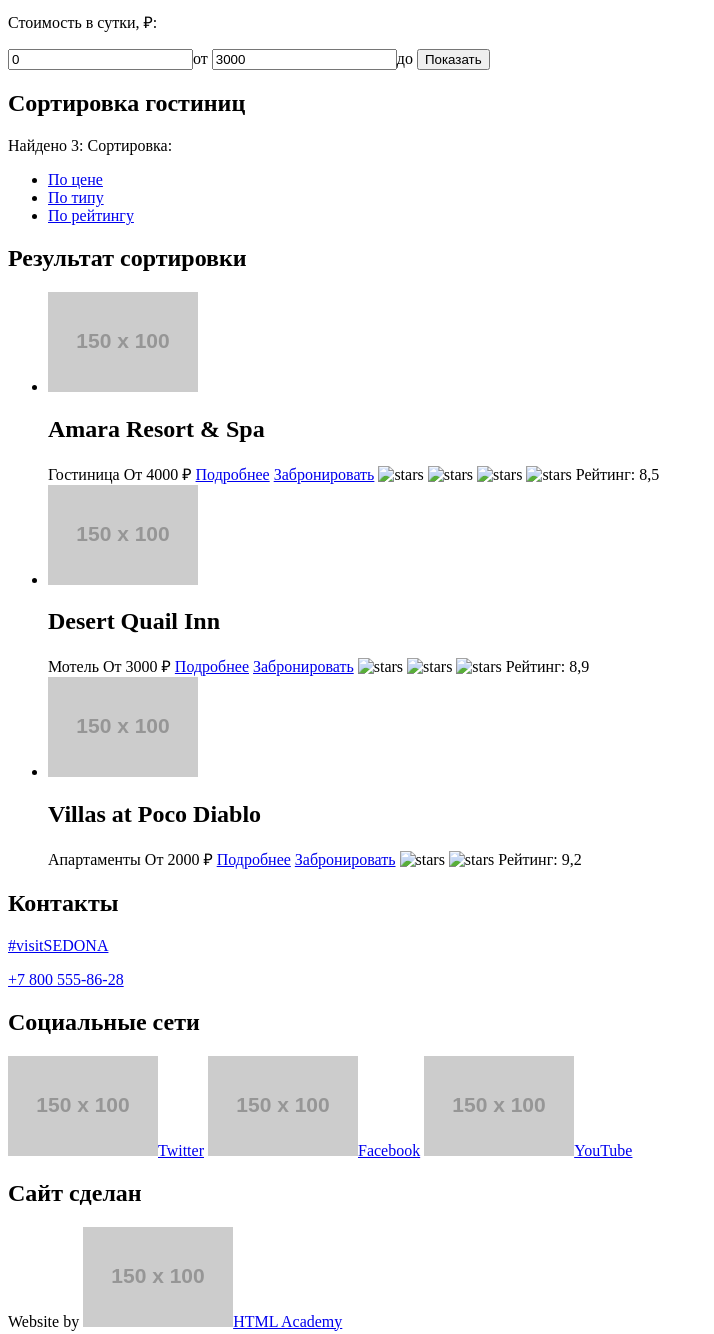
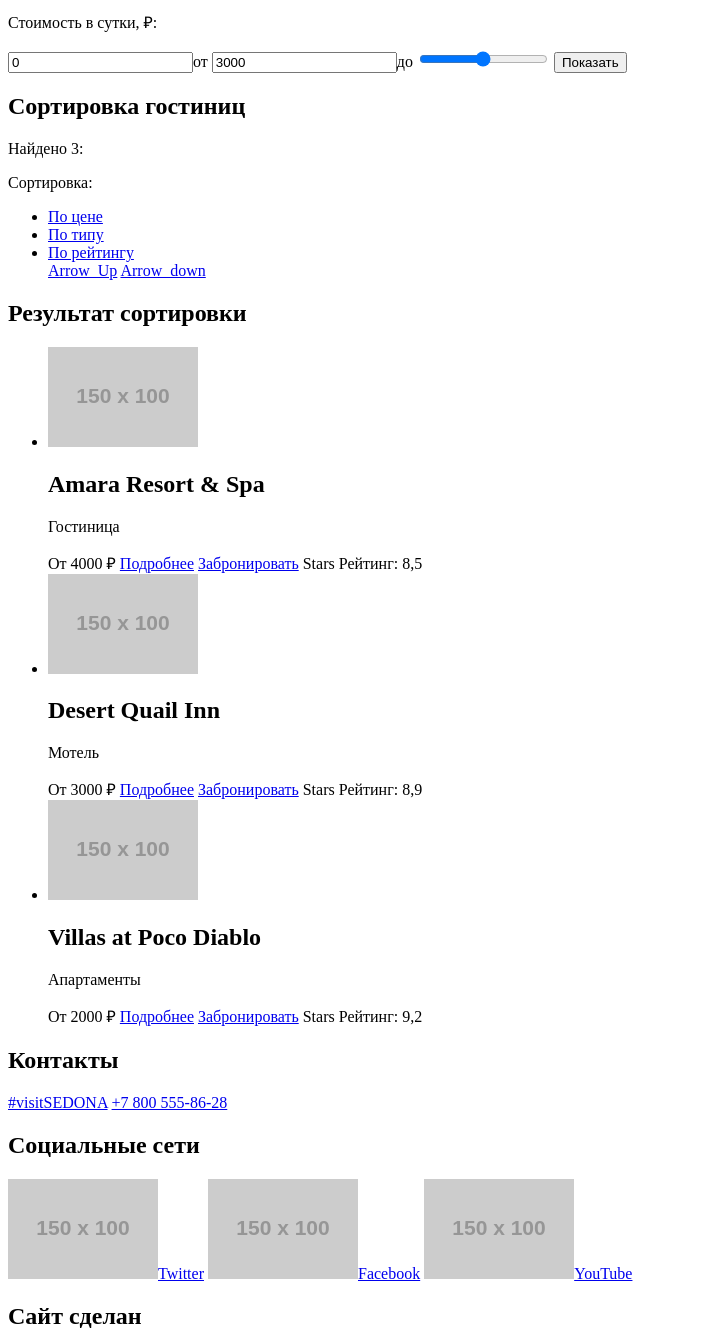
Before and after one commit to pakhmutova/1688499-sedona-31, a plain HTML site: page hotels.html in a window 1280 px wide. Shown: the part 540-1874 px from the top of the page, without its empty margins (0-714 px from the left). Drawn offline with Linux system fonts and the light colour scheme; placeholder pictures from the web are drawn by us.

Commit message:
Внесла правки по комментариям

```diff
--- a/hotels.html
+++ b/hotels.html
@@ -11,7 +11,8 @@
 <body>
    <header>
       <nav>
-         <a href="index.html"><img src="https://via.placeholder.com/150x100" width="150" height="100" alt="Logo"></a>
+         <a href="index.html"><img src="https://via.placeholder.com/150x100" width="150" height="100"
+               alt="Логотип Седоны."></a>
          <ul>
             <li><a href="#">Информация</a></li>
             <li><a href="#">Фото и видео</a></li>
@@ -24,7 +25,7 @@
    <main>
       <h1>Фильтр гостиниц</h1>
       <section>
-         <form method="get" action="https://echo.htmlacademy.ru">
+         <form method="get" action="https://echo.htmlacademy.ru" name="search_form">
             <fieldset>
                <legend>Инфраструктура</legend>
                <ul>
@@ -58,15 +59,16 @@
                <p>Стоимость в сутки, ₽:</p>
                <label><input type="text" name="min-price" value="0">от</label>
                <label><input type="text" name="max-price" value="3000">до</label>
+               <label><input type="range"></label>
                <button type="submit">Показать</button>
             </div>
          </form>
       </section>
 
       <section>
-         <h1>Сортировка гостиниц</h1>
-         <span>Найдено 3:</span>
-         <span>Сортировка:</span>
+         <h2>Сортировка гостиниц</h2>
+         <p>Найдено 3:</p>
+         <p>Сортировка:</p>
          <ul>
             <li>
                <a href="#">По цене</a>
@@ -77,70 +79,62 @@
             <li>
                <a href="#">По рейтингу</a>
             </li>
+            <div>
+               <a href="#">Arrow_Up</a>
+               <a href="#">Arrow_down</a>
+            </div>
          </ul>
       </section>
 
       <section>
-         <h1>Результат сортировки</h1>
+         <h2>Результат сортировки</h2>
          <ul>
             <li>
                <img src="https://via.placeholder.com/150x100" width="150" height="100" alt="Hotel Amara">
                <h2>Amara Resort & Spa</h2>
-               <span>Гостиница</span>
+               <p>Гостиница</p>
                <span>От 4000 ₽</span>
                <a href="#">Подробнее</a>
                <a href="#">Забронировать</a>
-               <img src="#" width="150" height="100" alt="stars">
-               <img src="#" width="150" height="100" alt="stars">
-               <img src="#" width="150" height="100" alt="stars">
-               <img src="#" width="150" height="100" alt="stars">
+               <span>Stars</span>
                <span>Рейтинг: 8,5</span>
             </li>
             <li>
                <img src="https://via.placeholder.com/150x100" width="150" height="100" alt="Motel Desert">
                <h2>Desert Quail Inn</h2>
-               <span>Мотель</span>
+               <p>Мотель</p>
                <span>От 3000 ₽</span>
                <a href="#">Подробнее</a>
                <a href="#">Забронировать</a>
-               <img src="#" width="150" height="100" alt="stars">
-               <img src="#" width="150" height="100" alt="stars">
-               <img src="#" width="150" height="100" alt="stars">
+               <span>Stars</span>
                <span>Рейтинг: 8,9</span>
             </li>
             <li>
                <img src="https://via.placeholder.com/150x100" width="150" height="100" alt="Motel Desert">
                <h2>Villas at Poco Diablo</h2>
-               <span>Апартаменты</span>
+               <p>Апартаменты</p>
                <span>От 2000 ₽</span>
                <a href="#">Подробнее</a>
                <a href="#">Забронировать</a>
-               <img src="#" width="150" height="100" alt="stars">
-               <img src="#" width="150" height="100" alt="stars">
+               <span>Stars</span>
                <span>Рейтинг: 9,2</span>
             </li>
          </ul>
       </section>
+   </main>
 
    <footer>
       <section>
          <h2>Контакты</h2>
-            <p>
          <a href="#">#visitSEDONA</a>
-            </p>
-            <p>
          <a href="tel:+78005558628">+7 800 555-86-28</a>
-            </p>
       </section>
 
       <section>
          <h2>Социальные сети</h2>
-            <a href="#"><img src="https://via.placeholder.com/150x100" width="150" height="100"
-                  alt="twitter"><span>Twitter</span></a>
-            <a href="#"><img src="https://via.placeholder.com/150x100" width="150" height="100"
-                  alt="facebook"><span>Facebook</span></a>
-            <a href="#"><img src="https://via.placeholder.com/150x100" width="150" height="100"
-                  alt="youtube"><span>YouTube</span></a>
+         <a href="#"><img src="https://via.placeholder.com/150x100" width="150" height="100" alt="twitter">Twitter</a>
+         <a href="#"><img src="https://via.placeholder.com/150x100" width="150" height="100" alt="facebook">Facebook</a>
+         <a href="#"><img src="https://via.placeholder.com/150x100" width="150" height="100" alt="youtube">YouTube</a>
       </section>
 
       <section>
@@ -148,12 +142,12 @@
          <p>
             Website by
             <a href="https://htmlacademy.ru"><img src="https://via.placeholder.com/150x100" width="150" height="100"
-                     alt="html_academy_logo">HTML Academy</a>
+                  alt="Логотип HTML Academy.">HTML Academy</a>
          </p>
       </section>
 
    </footer>
-   </main>
+
 </body>
 
 </html>
```
Also changed, not shown: index.html (+18 -26 lines). Lines whose indentation alone changed are shown as unchanged.
